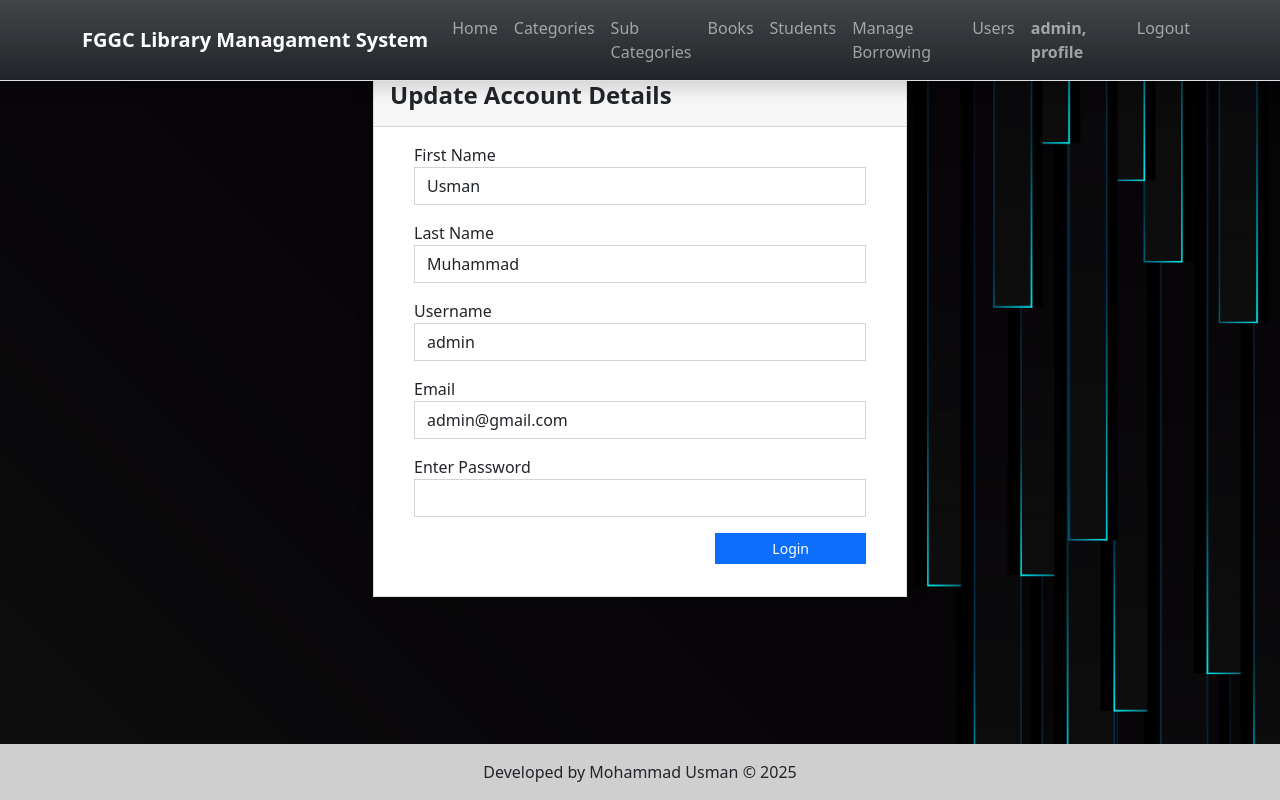
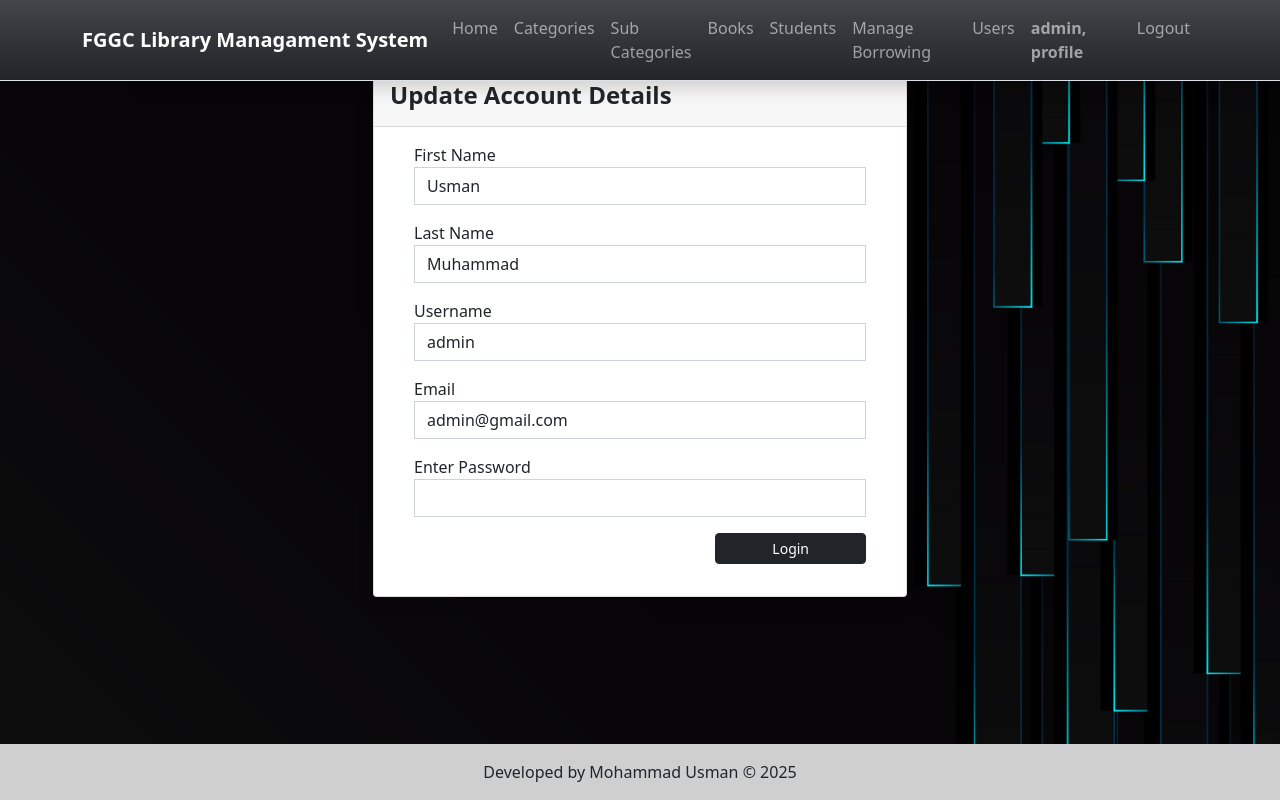
Before and after one commit to Saudii81/django_lms, a Django app: page /update_profile in a window 1280 px wide. Run offline with Django 4.2, Linux system fonts and the light colour scheme; a user stored in the database is signed in; data comes from the database, SQL or seed files in the repository; parts of the project's set-up code (start-up, migrations or seed data) failed here and were passed over; some libraries are stand-ins or nearby versions.

Commit message:
saves some btn changes

```diff
--- a/lmsApp/templates/manage_profile.html
+++ b/lmsApp/templates/manage_profile.html
@@ -2,7 +2,7 @@
 <div class="container-fluid">
     <div class="row justify-content-center">
         <div class="col-lg-6 col-md-8 col-sm-12 col-xs-12">
-            <div class="card card-default rounded-0 shadow">
+            <div class="card card-default rounded shadow">
                 <div class="card-header">
                     <h4 class="card-title"><b>Update Account Details</b></h4>
                 </div>
@@ -39,7 +39,7 @@
                                     {% endfor %} {% endfor %}
                                     <div class="form-group mb-3">
                                         <div class="d-flex w-100 justify-content-end">
-                                            <button class="btn btn-sm rounded-0 btn-primary col-4">
+                                            <button class="btn btn-sm rounded btn-dark col-4">
                                                     Login
                                                 </button>
                                         </div>
```
